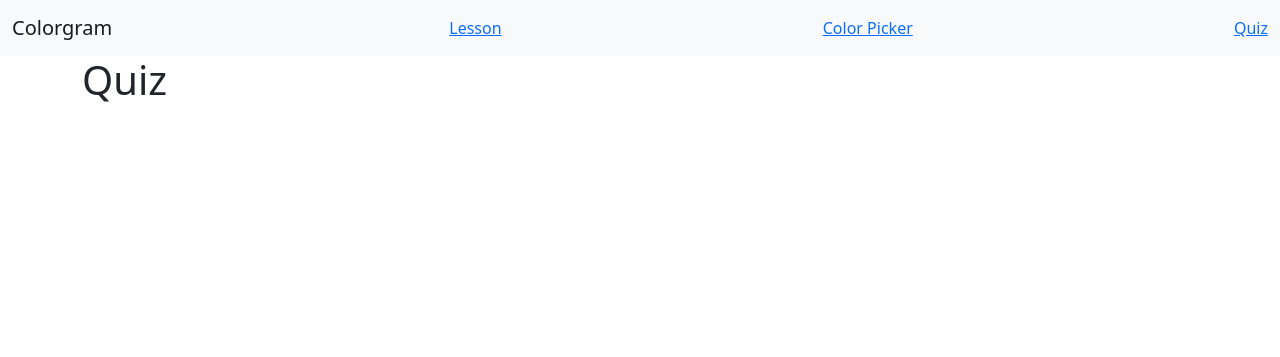
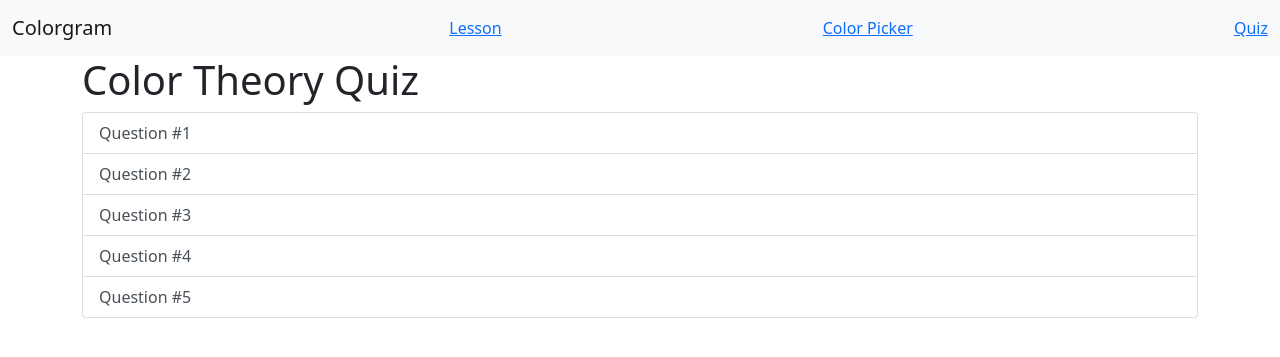
Before and after one commit to syoon2021/ColorAlong, a Flask app: page /quiz in a window 1280 px wide. Shown: the top 357 px of the page. Run offline with Flask 3, Linux system fonts and the light colour scheme; some libraries are stand-ins or nearby versions.

Commit message:
Quiz specific link and backend communication

```diff
--- a/server.py
+++ b/server.py
@@ -299,9 +299,25 @@ def lesson(lesson_id):
 def color_picker():
   return render_template("color_picker.html")
 
+quiz_data = [
+    {"id": 1, "question": "What are the primary colors?"},
+    {"id": 2, "question": "Which color is a warm color?"},
+    {"id": 3, "question": "How do you make Green?"},
+    {"id": 4, "question": "What is Complementary harmony?"},
+    {"id": 5, "question": "What does Saturation mean?"}
+]#Temp for testing
+
 @app.route("/quiz")
-def quiz():
-  return render_template("quiz.html")
+def quiz_main():
+  return render_template("quiz.html", quizzes=quiz_data)
+
+@app.route('/quiz/<int:question_num>')
+def question(question_num):
+    quiz = next((q for q in quiz_data if q["id"] == question_num), None)
+    if not quiz:
+        return "Quiz not found", 404
+
+    return render_template("question.html", quiz=quiz)
 
 if __name__ == '__main__':
   app.run(debug=True, port=5001)
--- a/templates/quiz.html
+++ b/templates/quiz.html
@@ -4,7 +4,15 @@
 
 
 <div class="container">
-    <h1>Quiz</h1>
+    <h1>Color Theory Quiz</h1>
+
+    <div class="list-group">
+        {% for q in quizzes %}
+            <a href="{{ url_for('question', question_num=q.id) }}" class="list-group-item list-group-item-action">
+                Question #{{ q.id }}
+            </a>
+        {% endfor %}
+    </div>
 </div>
 
 
```
Also changed, not shown: templates/question.html (added, +20 -0 lines), 1 other file.
